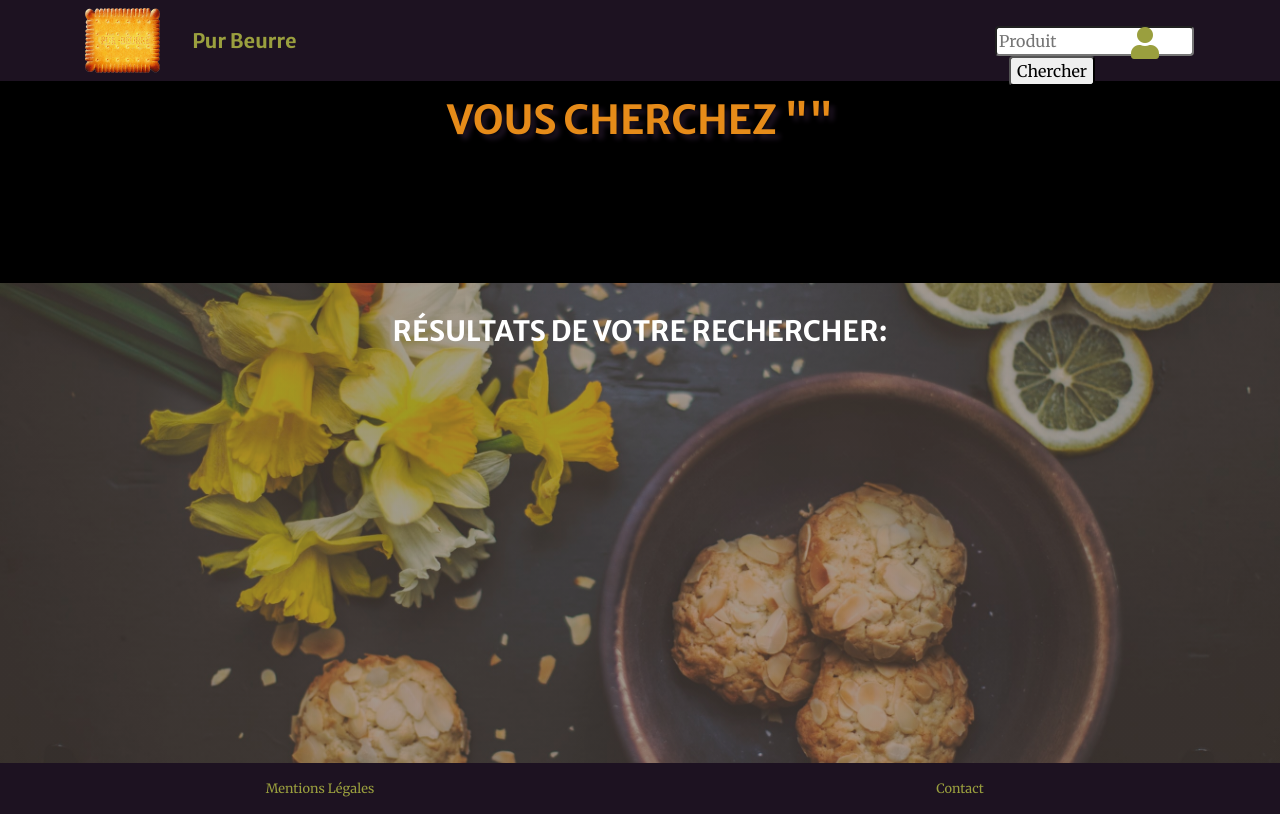
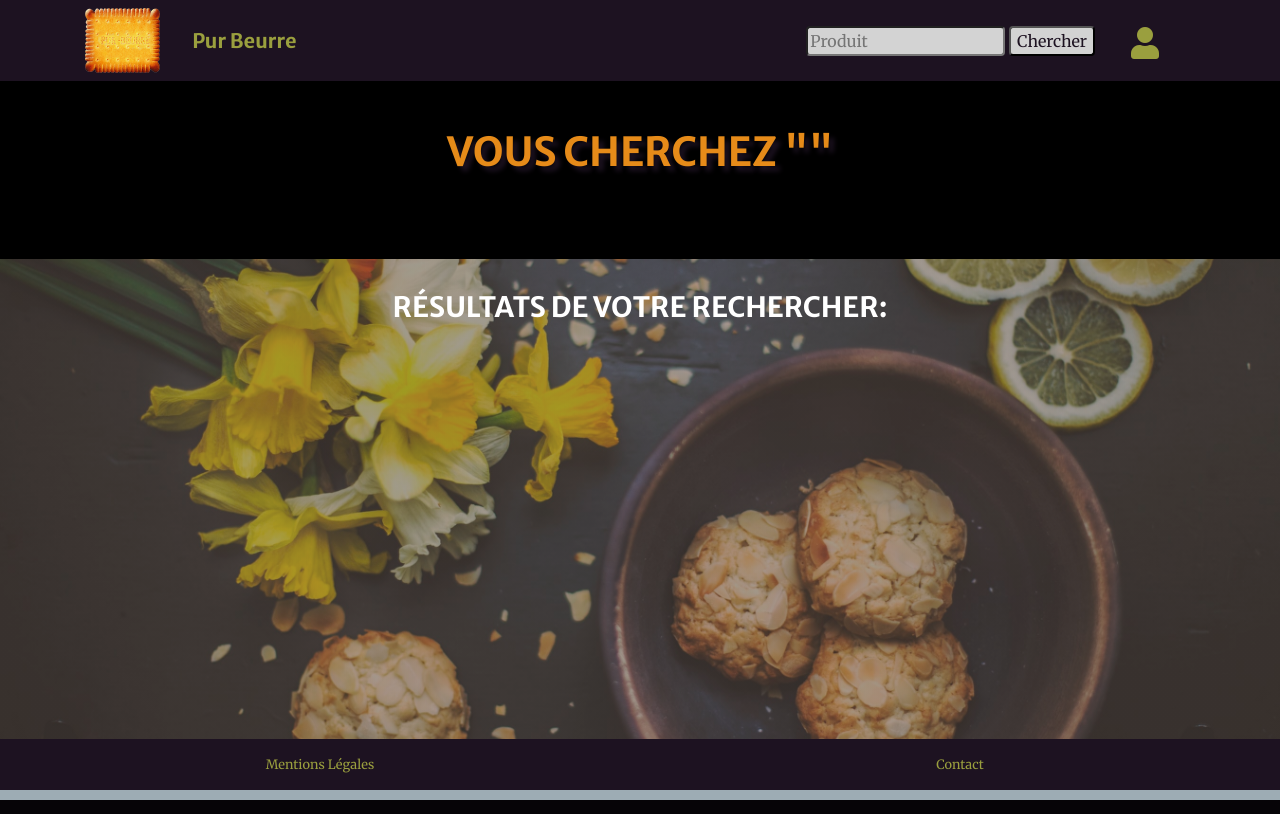
Before and after one commit to pythonmentor/sebastienz-p8, a Django app: page /store/products/ in a window 1280 px wide. Run offline with Django 3.2, Linux system fonts and the light colour scheme; parts of the project's set-up code (start-up, migrations or seed data) failed here and were passed over; some libraries are stand-ins or nearby versions.

Commit message:
Change header.masthead size properties

```diff
--- a/accounts/static/accounts/js/accounts.js
+++ b/accounts/static/accounts/js/accounts.js
@@ -1,20 +1,4 @@
 $(function(){
-
-    //************************** Resize masterhead ******************************************************************
-    function resize_masthead() {
-        var title = $(document).prop('title');
-        if (title !== "Pur Beurre - Accueil") {
-            $('.masthead').height($('form').height()+ $('.navbar').height()+ $('h1').height()+ $('footer').height());
-        }
-    }
-
-    $(window).resize(function(){
-        resize_masthead();
-    });
-
-    $(document).ready(function(){
-        resize_masthead();
-    });
 
     //****************** Toggle button for account edition mode ******************************************************
     $(function() {
--- a/accounts/templates/accounts/login.html
+++ b/accounts/templates/accounts/login.html
@@ -4,6 +4,12 @@
 
 {% block header_title %}Connection{% endblock %}
 {% block header_content %}
+    <style type="text/css">
+        header.masthead{
+            padding-bottom: 0;
+            min-height: 94vh;
+        }
+    </style>
     <div class="col-md-4 offset-md-4 align-center text-left text-white">
         <form action="{% url 'accounts:login' %}" method="post">
         {% if messages %}
--- a/store/forms.py
+++ b/store/forms.py
@@ -5,5 +5,5 @@
     search_product = forms.CharField(label='', max_length=100, widget=forms.TextInput(attrs={
         'placeholder': 'Produit',
         'id': 'search_form',
-        'class': 'rounded col-md-6 col-md-offset-3'
+        'class': 'rounded col-md-6 col-md-offset-3','autofocus':'true'
     }))
--- a/store/static/store/css/pur_beurre.css
+++ b/store/static/store/css/pur_beurre.css
@@ -1,11 +1,12 @@
 header.masthead {
-    padding-top: 6rem;
-    padding-bottom: calc(10rem - 72px);
+    padding-top: 8rem;
+    padding-bottom: 2rem;
     background: linear-gradient(to bottom, rgba(92, 77, 66, 0.5) 0%, rgba(92, 77, 66, 0.5) 100%), url("../img/bg-food.jpeg");
     background-position: center;
     background-repeat: no-repeat;
     background-attachment: scroll;
     background-size: cover;
+    min-height: 100vh;
 }
 
 form label {
@@ -137,6 +138,59 @@
 
 #mainNav.navbar-scrolled .navbar-brand {
   color: var(--courgetteclair);
+}
+
+#mainNav .search_form{
+    width: 30em;
+}
+
+#mainNav input.rounded{
+    background-color: lightgrey;
+    color: var(--obergine);
+}
+
+input#search_form{
+    color: var(--obergine);
+    background-color: #c3bcac;
+    height: 3rem;
+}
+
+input.button-courgette  {
+    height: 3rem;
+}
+
+.button-courgette {
+  color: var(--obergine);
+  background-color: var(--courgetteclair);
+  border-color: var(--courgetteclair);
+}
+
+.button-courgette:hover {
+  color: var(--petitbeurre);
+  background-color: var(--courgette);
+  border-color: var(--courgette);
+}
+
+.button-courgette:focus, .button-courgette.focus {
+  box-shadow: 0 0 0 0.2rem rgba(230, 139, 25, 0.5);
+}
+
+.button-courgette.disabled, .button-courgette:disabled {
+  color: #fff;
+  background-color: var(--courgetteclair);
+  border-color: var(--courgetteclair);
+}
+
+.button-courgette:not(:disabled):not(.disabled):active, .button-courgette:not(:disabled):not(.disabled).active,
+.show > .button-courgette.dropdown-toggle {
+  color: #fff;
+  background-color: var(--courgette);
+  border-color: var(--courgette);
+}
+
+.button-courgette:not(:disabled):not(.disabled):active:focus, .button-courgette:not(:disabled):not(.disabled).active:focus,
+.show > .button-courgette.dropdown-toggle:focus {
+  box-shadow: 0 0 0 0.2rem rgba(230, 139, 25, 0.5);
 }
 
 .btn-primary {
--- a/store/templates/store/index.html
+++ b/store/templates/store/index.html
@@ -7,6 +7,11 @@
     </div>
 {% endblock %}
 {% block content%}
+    <style type="text/css">
+        header.masthead{
+            padding-top: 12em;
+        }
+    </style>
     <!-- About Section -->
   <section class="about-section bg-primary" id="about">
       <div class="container">
--- a/store/templates/store/products.html
+++ b/store/templates/store/products.html
@@ -60,20 +60,21 @@
                     {% if forloop.counter|divisibleby:3 %}<div class="clearfix"></div>{% endif %}
                 {% endfor %}
             </div>
-            <div class="pagination justify-content-center">
+            <hr class="divider my-4 ">
+            <div class="pagination row justify-content-center">
                 {% if paginate %}
-                    <div class="page">
-                      <nav aria-label="...">
-                        <ul class="pager">
+                      <span class="">
                           {% if products_found.has_previous %}
-                              <li><a href="?page={{ products_found.previous_page_number }}">Page précédent</a></li>
+                              <a class="btn btn-primary rounded-pill" href="?page={{ products_found.previous_page_number }}"><< Page précédent </a>
                           {% endif %}
+                          <span class="text-petit-beurre-fonce">
+                            Page {{ products_found.number }} sur {{ products_found.paginator.num_pages }}.
+                          </span>
                           {% if products_found.has_next %}
-                              <li><a href="?page={{ products_found.next_page_number }}">Page suivante</a></li>
+                              <a class="btn btn-primary rounded-pill" href="?page={{ products_found.next_page_number }}">Page suivante >></a>
                           {% endif %}
-                        </ul>
-                      </nav>
-                    </div>
+                      </span>
+
                 {% endif %}
             </div>
         </div>
--- a/store/templates/store/search_form.html
+++ b/store/templates/store/search_form.html
@@ -1,5 +1,5 @@
 <form action="{% url 'store:products' %}" method="post">
 {% csrf_token %}
 {{ search_form }}
-<input class='rounded' type="submit" value="Chercher">
+<input class='button-courgette rounded' type="submit" value="Chercher">
 </form>
```
Also changed, not shown: store/templates/store/details.html (+6 -8 lines).
